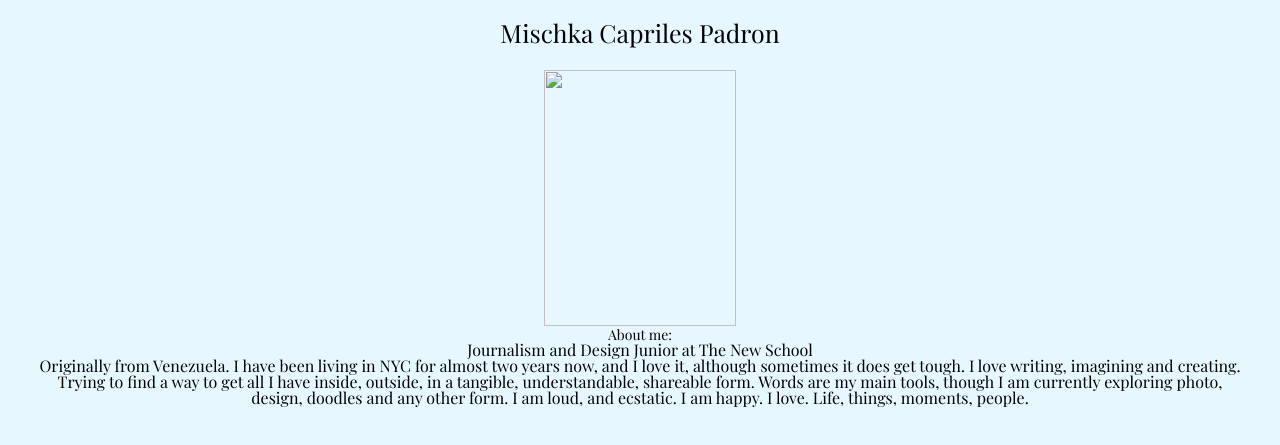
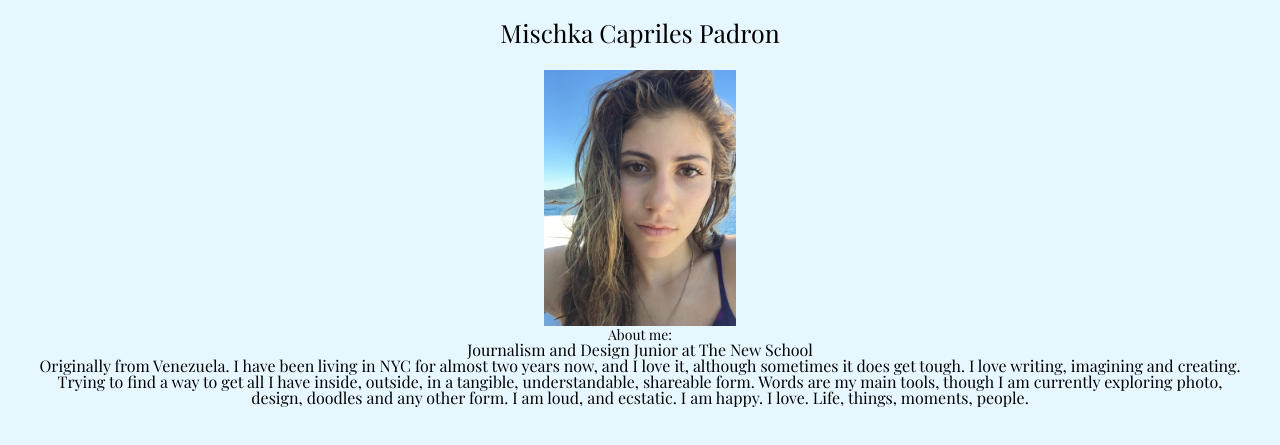
Before and after one commit to mischkacap/mischkacap2.github.io, a plain HTML site: page about.html in a window 1280 px wide. Shown: the part 301-746 px from the top of the page. Drawn offline with nearby package versions, Linux system fonts and the light colour scheme.

Commit message:
Update about.html

```diff
--- a/about.html
+++ b/about.html
@@ -25,7 +25,7 @@
 </header>
 <div class="center">
 <h2>Mischka Capriles Padron</h2>
-<img src="photos/Mischka.jpg" style="width:192px;height:256px">
+<img src="Mischka.jpg" style="width:192px;height:256px">
 <h5> About me:</h5>
 <p>Journalism and Design Junior at The New School <br/>
 Originally from Venezuela. I have been living in NYC for almost two years now, and I love it, although sometimes it does get tough. I love writing, imagining and creating. Trying to find a way to get all I have inside, outside, in a tangible, understandable, shareable form. Words are my main tools, though I am currently exploring photo, design, doodles and any other form. I am loud, and ecstatic. I am happy. I love. Life, things, moments, people. </p>
```
